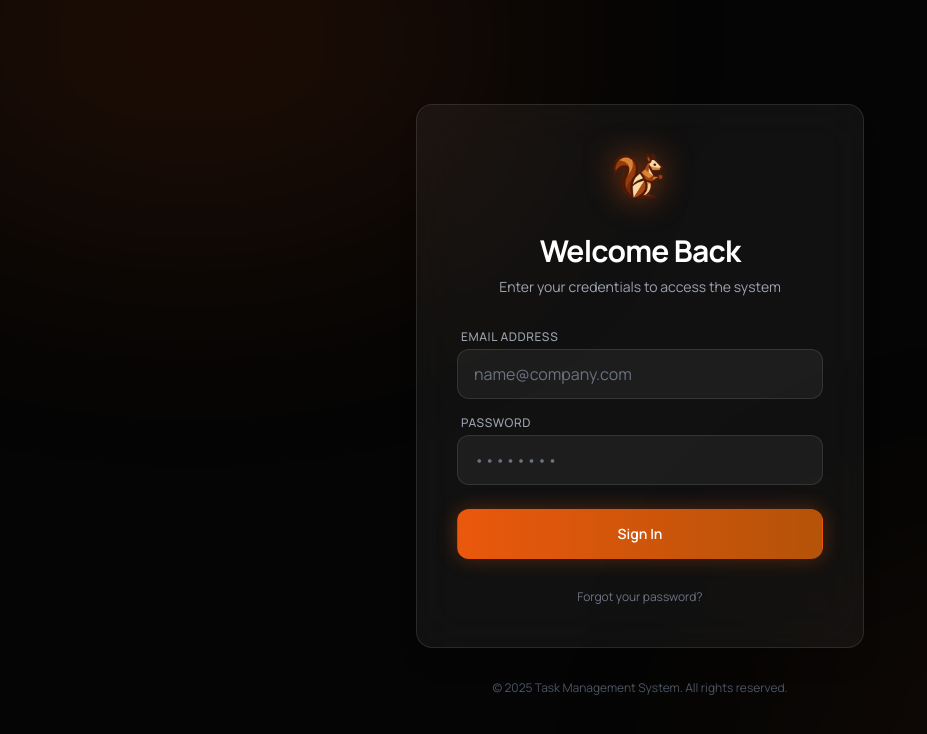
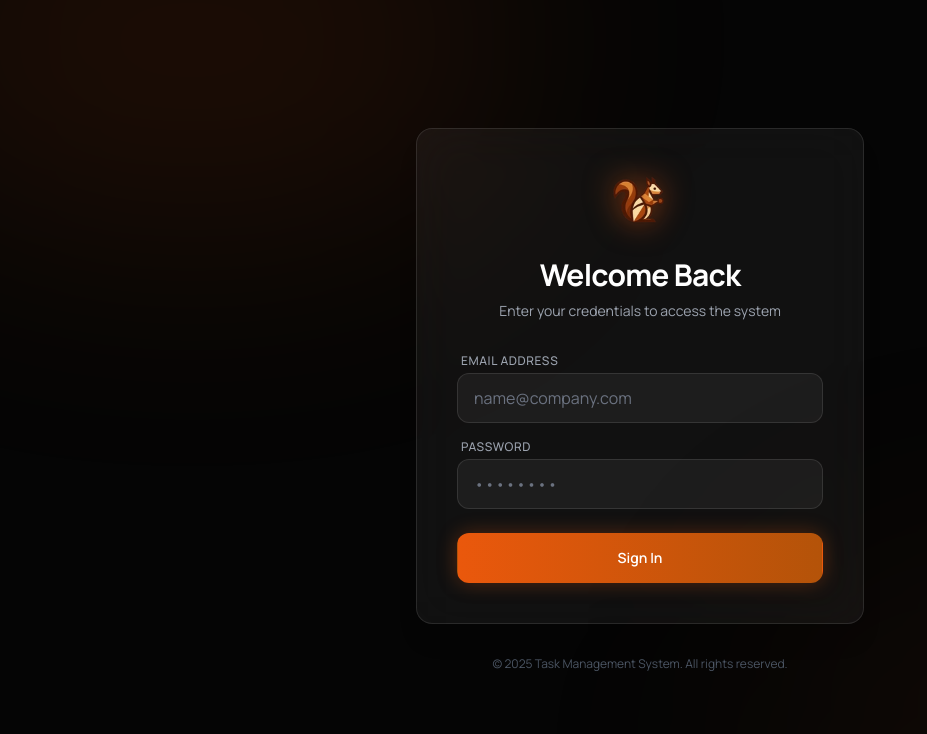
Before and after one commit to cameronsocialhardware/Social-Hardware-Task-Management, a Next.js app: page /login in a window 1280 px wide. Shown: the top 734 px of the page, without its empty margins (0-927 px from the left). Built offline with nearby package versions, Linux system fonts and the light colour scheme.

Commit message:
minor fix

```diff
--- a/app/login/page.tsx
+++ b/app/login/page.tsx
@@ -144,12 +144,6 @@ export default function LoginPage() {
                 )}
               </motion.button>
             </div>
-
-            <div className="text-center">
-               <a href="#" className="text-xs text-gray-500 hover:text-orange-400 transition-colors">
-                 Forgot your password?
-               </a>
-            </div>
           </form>
         </div>
 
```
